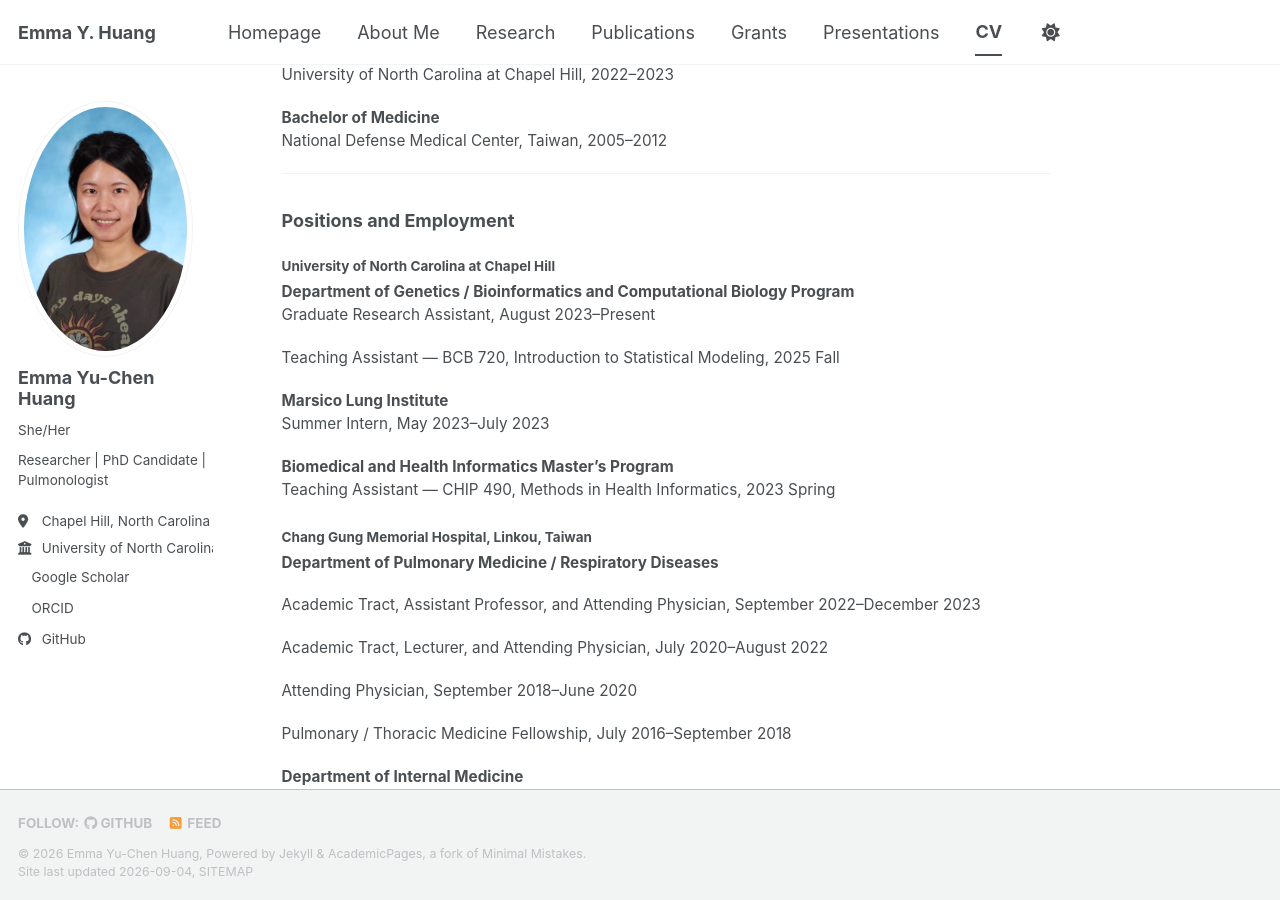
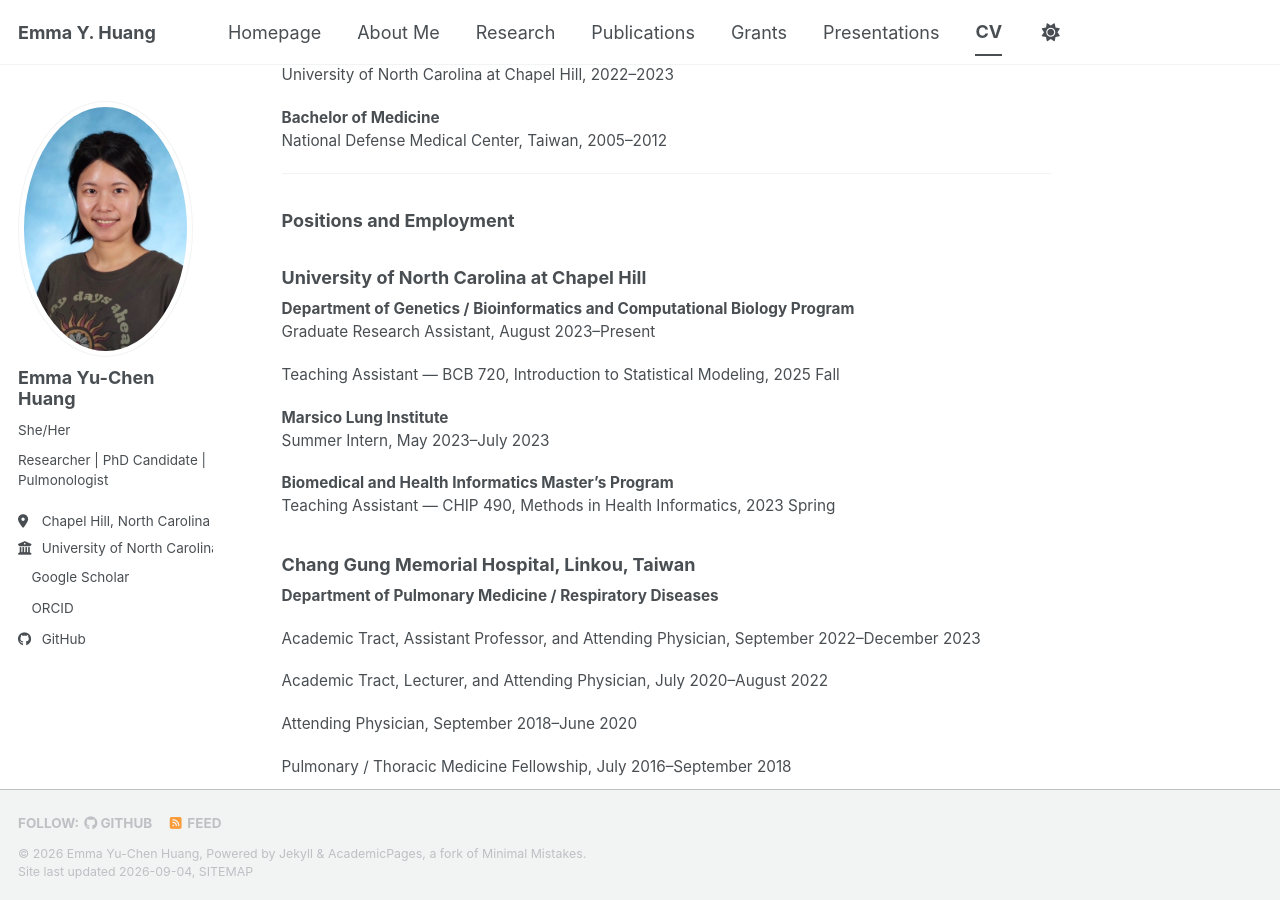
Before and after one commit to yuchen-hahaha/yuchen-hahaha.github.io, a Jekyll site: the page built from _pages/cv.md, in a window 1280 px wide and 900 px high, scrolled down 425 px. Built offline with Jekyll 4.4.1, drawn with Linux system fonts in a browser that asks for light colours; a style sheet for code colours, icons or effects is not loaded.

Commit message:
Update headings for positions and employment section

```diff
--- a/_pages/cv.md
+++ b/_pages/cv.md
@@ -32,7 +32,7 @@ National Defense Medical Center, Taiwan, 2005–2012
 
 ### Positions and Employment
 
-#### University of North Carolina at Chapel Hill
+### University of North Carolina at Chapel Hill
 
 **Department of Genetics / Bioinformatics and Computational Biology Program**
 Graduate Research Assistant, August 2023–Present
@@ -45,7 +45,7 @@ Summer Intern, May 2023–July 2023
 **Biomedical and Health Informatics Master's Program**
 Teaching Assistant — CHIP 490, Methods in Health Informatics, 2023 Spring
 
-#### Chang Gung Memorial Hospital, Linkou, Taiwan
+### Chang Gung Memorial Hospital, Linkou, Taiwan
 
 **Department of Pulmonary Medicine / Respiratory Diseases**
 
```
